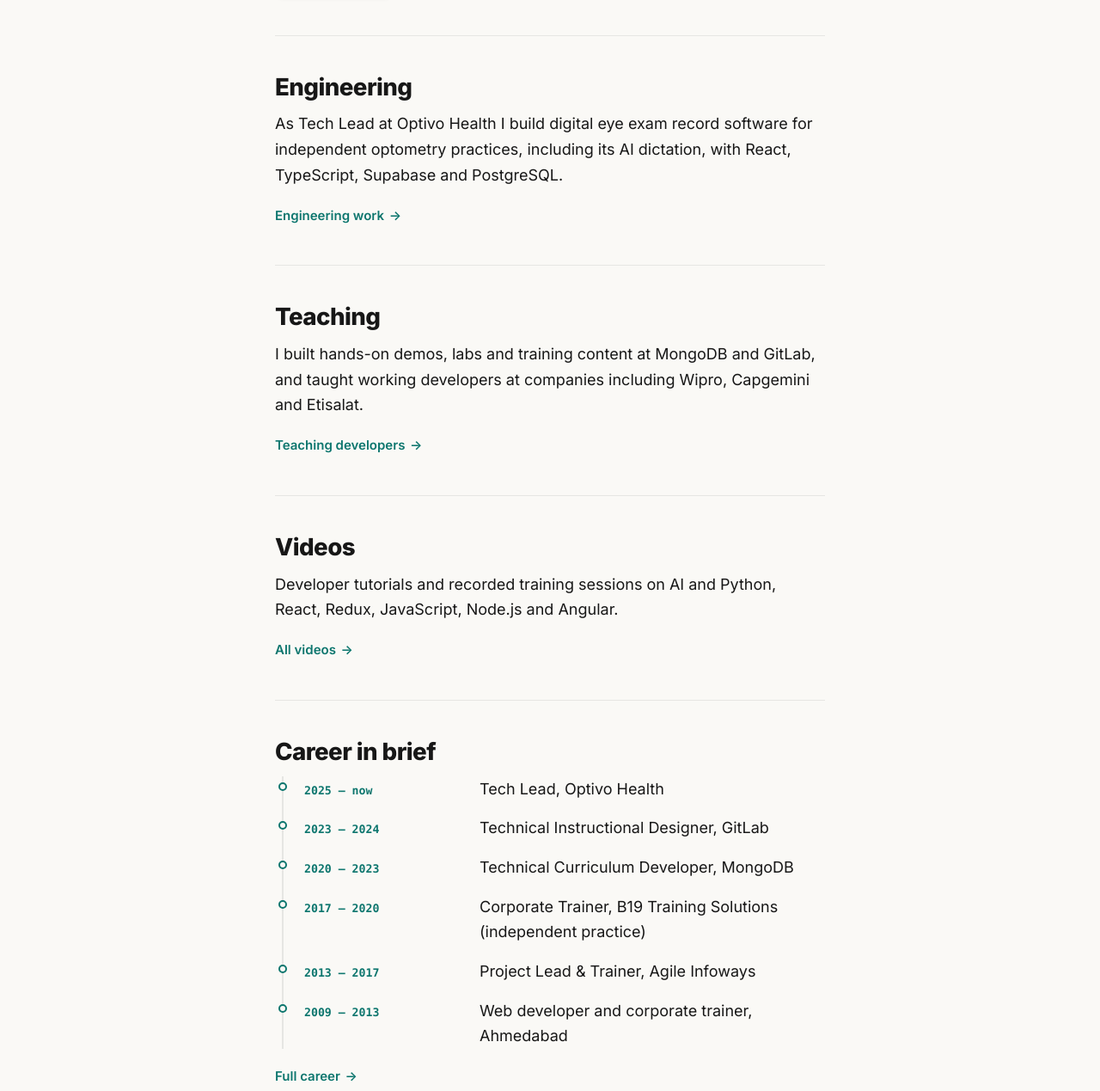
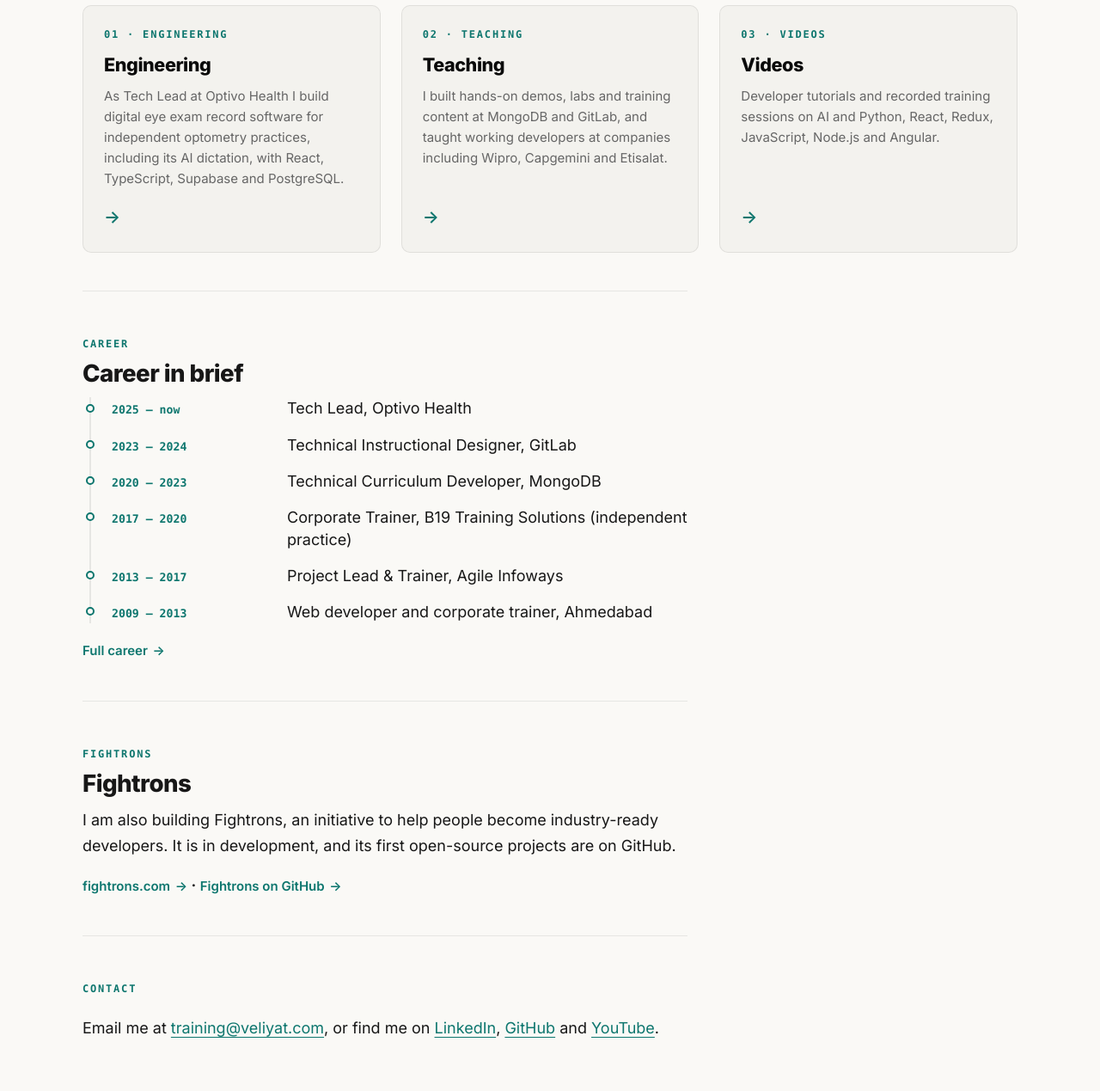
Before and after one commit to veliyat/veliyat.com, a plain HTML site: page index.html in a window 1280 px wide. Shown: the part 563-1832 px from the top of the page at 86% size. Drawn offline with Linux system fonts and the light colour scheme.

Commit message:
style(home): redesign home page with three cards and career timeline (v6)

```diff
--- a/index.html
+++ b/index.html
@@ -7,6 +7,7 @@
 <meta name="description" content="Tech Lead and full-stack engineer with 17+ years across software engineering, technical leadership and developer education, including MongoDB and GitLab.">
 <meta name="color-scheme" content="light dark">
 <link rel="icon" href="/assets/img/favicon.svg" type="image/svg+xml">
+<link rel="preload" href="/assets/fonts/inter-latin-wght-normal.woff2" as="font" type="font/woff2" crossorigin>
 
 <!-- SITE-ADDRESS block: https://veliyat.com appears only in this block and the JSON-LD below. Replace in one pass if it changes. -->
 <link rel="canonical" href="https://veliyat.com/">
@@ -60,7 +61,7 @@
 <a class="skip-link" href="#main">Skip to content</a>
 
 <header class="site-header">
-  <div class="wrap">
+  <div class="wrap wrap-wide">
     <nav class="site-nav" aria-label="Main navigation">
       <ul>
         <li><a href="/" aria-current="page">Home</a></li>
@@ -75,13 +76,13 @@
 </header>
 
 <main id="main">
-  <div class="wrap">
+  <div class="wrap wrap-wide">
 
     <section class="hero" aria-labelledby="home-heading">
       <div class="portrait">
         <picture>
           <source srcset="/assets/img/ravi-pic-big.webp" type="image/webp">
-          <img src="/assets/img/ravi-pic-big.jpg" width="176" height="220" alt="Portrait of Ravi Veliyat" loading="eager" decoding="async">
+          <img src="/assets/img/ravi-pic-big.jpg" width="224" height="280" alt="Portrait of Ravi Veliyat" loading="eager" decoding="async">
         </picture>
       </div>
       <div class="hero-text">
@@ -95,52 +96,59 @@
       </div>
     </section>
 
-    <section class="section section-first" aria-labelledby="engineering-heading">
-      <h2 id="engineering-heading">Engineering</h2>
-      <p>As Tech Lead at Optivo Health I build digital eye exam record software for independent optometry practices, including its AI dictation, with React, TypeScript, Supabase and PostgreSQL.</p>
-      <p class="more"><a href="/work/">Engineering work</a></p>
+    <section class="cards-grid" aria-label="Key sections">
+      <a class="card" href="/work/">
+        <span class="eyebrow">01 · Engineering</span>
+        <h2>Engineering</h2>
+        <p>As Tech Lead at Optivo Health I build digital eye exam record software for independent optometry practices, including its AI dictation, with React, TypeScript, Supabase and PostgreSQL.</p>
+        <span class="card-arrow" aria-hidden="true">→</span>
+      </a>
+      <a class="card" href="/teaching/">
+        <span class="eyebrow">02 · Teaching</span>
+        <h2>Teaching</h2>
+        <p>I built hands-on demos, labs and training content at MongoDB and GitLab, and taught working developers at companies including Wipro, Capgemini and Etisalat.</p>
+        <span class="card-arrow" aria-hidden="true">→</span>
+      </a>
+      <a class="card" href="/videos/">
+        <span class="eyebrow">03 · Videos</span>
+        <h2>Videos</h2>
+        <p>Developer tutorials and recorded training sessions on AI and Python, React, Redux, JavaScript, Node.js and Angular.</p>
+        <span class="card-arrow" aria-hidden="true">→</span>
+      </a>
     </section>
 
-    <section class="section" aria-labelledby="teaching-heading">
-      <h2 id="teaching-heading">Teaching</h2>
-      <p>I built hands-on demos, labs and training content at MongoDB and GitLab, and taught working developers at companies including Wipro, Capgemini and Etisalat.</p>
-      <p class="more"><a href="/teaching/">Teaching developers</a></p>
-    </section>
-
-    <section class="section" aria-labelledby="videos-heading">
-      <h2 id="videos-heading">Videos</h2>
-      <p>Developer tutorials and recorded training sessions on AI and Python, React, Redux, JavaScript, Node.js and Angular.</p>
-      <p class="more"><a href="/videos/">All videos</a></p>
-    </section>
-
-    <section class="section" aria-labelledby="career-heading">
+    <section class="section prose-measure" aria-labelledby="career-heading">
+      <span class="eyebrow">Career</span>
       <h2 id="career-heading">Career in brief</h2>
       <ul class="timeline">
-        <li><span class="when">2025 – now</span><span>Tech Lead, Optivo Health</span></li>
-        <li><span class="when">2023 – 2024</span><span>Technical Instructional Designer, GitLab</span></li>
-        <li><span class="when">2020 – 2023</span><span>Technical Curriculum Developer, MongoDB</span></li>
-        <li><span class="when">2017 – 2020</span><span>Corporate Trainer, B19 Training Solutions (independent practice)</span></li>
-        <li><span class="when">2013 – 2017</span><span>Project Lead &amp; Trainer, Agile Infoways</span></li>
-        <li><span class="when">2009 – 2013</span><span>Web developer and corporate trainer, Ahmedabad</span></li>
+        <li><span class="when">2025 – now</span><span class="what">Tech Lead, Optivo Health</span></li>
+        <li><span class="when">2023 – 2024</span><span class="what">Technical Instructional Designer, GitLab</span></li>
+        <li><span class="when">2020 – 2023</span><span class="what">Technical Curriculum Developer, MongoDB</span></li>
+        <li><span class="when">2017 – 2020</span><span class="what">Corporate Trainer, B19 Training Solutions (independent practice)</span></li>
+        <li><span class="when">2013 – 2017</span><span class="what">Project Lead &amp; Trainer, Agile Infoways</span></li>
+        <li><span class="when">2009 – 2013</span><span class="what">Web developer and corporate trainer, Ahmedabad</span></li>
       </ul>
       <p class="more"><a href="/about/">Full career</a></p>
     </section>
 
-    <section class="section" aria-labelledby="fightrons-heading">
+    <section class="section prose-measure" aria-labelledby="fightrons-heading">
+      <span class="eyebrow">Fightrons</span>
       <h2 id="fightrons-heading">Fightrons</h2>
       <p>I am also building Fightrons, an initiative to help people become industry-ready developers. It is in development, and its first open-source projects are on GitHub.</p>
-      <p class="more"><a href="https://fightrons.com/">fightrons.com</a> · <a href="https://github.com/fightrons">Fightrons on GitHub</a></p>
+      <p class="more"><a href="https://fightrons.com/" target="_blank" rel="noopener noreferrer">fightrons.com</a> · <a href="https://github.com/fightrons" target="_blank" rel="noopener noreferrer">Fightrons on GitHub</a></p>
     </section>
 
-    <section class="section">
-      <p>Email me at <a href="mailto:training@veliyat.com">training@veliyat.com</a>, or find me on <a href="https://www.linkedin.com/in/veliyat">LinkedIn</a>, <a href="https://github.com/veliyat">GitHub</a> and <a href="https://www.youtube.com/raviveliyat">YouTube</a>.</p>
+    <section class="section prose-measure" aria-labelledby="contact-heading">
+      <span class="eyebrow">Contact</span>
+      <h2 id="contact-heading" class="sr-only">Contact</h2>
+      <p>Email me at <a href="mailto:training@veliyat.com">training@veliyat.com</a>, or find me on <a href="https://www.linkedin.com/in/veliyat" target="_blank" rel="noopener noreferrer">LinkedIn</a>, <a href="https://github.com/veliyat" target="_blank" rel="noopener noreferrer">GitHub</a> and <a href="https://www.youtube.com/raviveliyat" target="_blank" rel="noopener noreferrer">YouTube</a>.</p>
     </section>
 
   </div>
 </main>
 
 <footer class="site-footer">
-  <div class="wrap">
+  <div class="wrap wrap-wide">
     <ul class="footer-links">
       <li><a href="mailto:training@veliyat.com">training@veliyat.com</a></li>
       <li><a href="https://www.linkedin.com/in/veliyat">LinkedIn</a></li>
```
